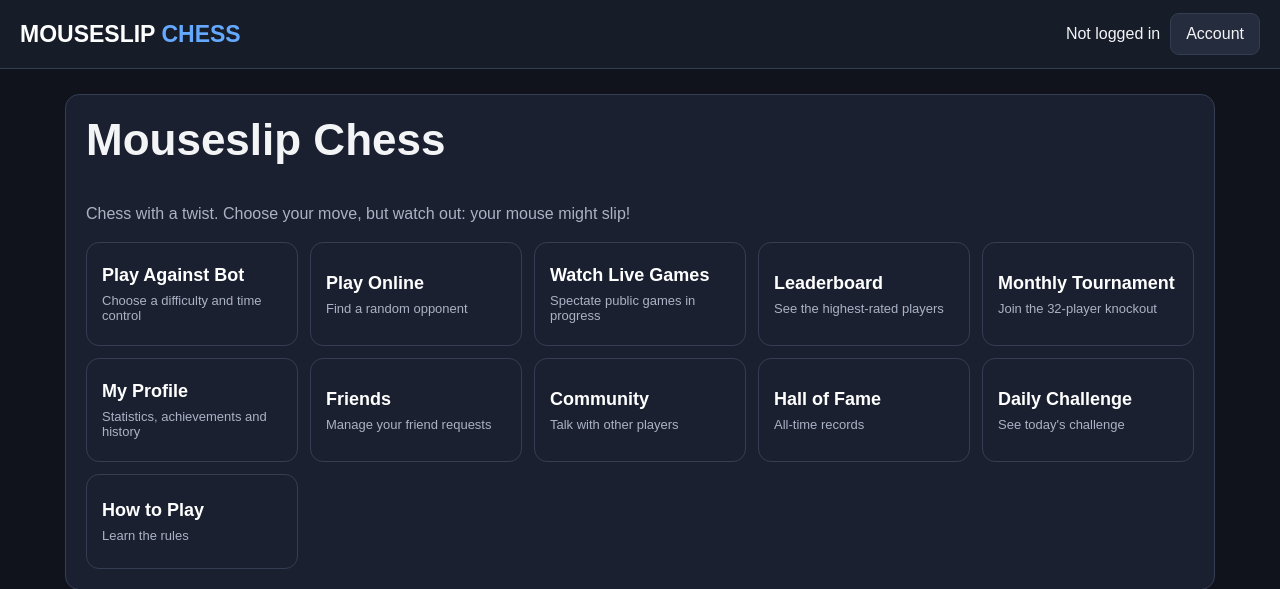
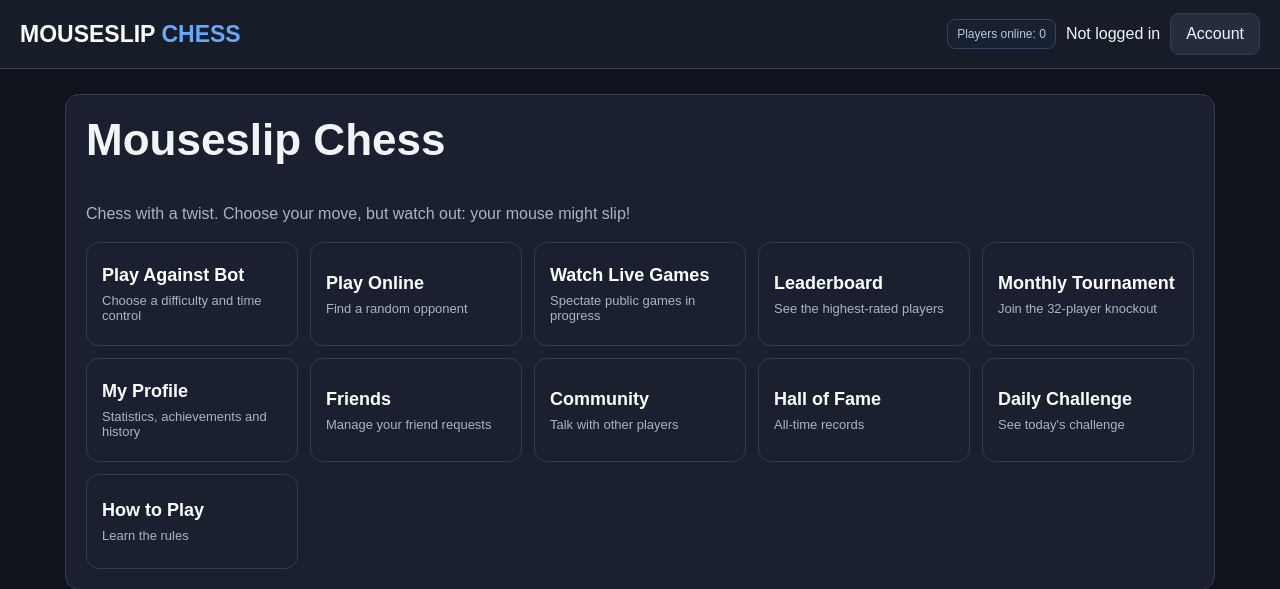
Before and after one commit to babath234-hub/Mouseslip-chess, a Flask app: page / in a window 1280 px wide. Shown: the top 589 px of the page. Run offline with Flask 3, Linux system fonts and the light colour scheme; data that the repository does not hold is empty; some libraries are stand-ins or nearby versions.

Commit message:
Add online player counter and prepare board interaction state

```diff
--- a/templates/index.html
+++ b/templates/index.html
@@ -87,6 +87,7 @@ nav button{background:var(--panel2);border:1px solid var(--border);color:white;p
 #chatMessages{max-height:180px;overflow-y:auto;background:#111725;padding:10px;border-radius:8px}
 .chat-line{padding:5px 0;border-bottom:1px solid #293146}
 #gameStatus{text-align:center;font-weight:bold;margin:12px}
+#onlinePlayerCount{font-size:12px;color:#b8c7dc;white-space:nowrap;padding:7px 9px;background:#182131;border:1px solid #354258;border-radius:8px}
 #tournamentBracket{display:grid;grid-template-columns:repeat(5,minmax(150px,1fr));gap:12px;overflow-x:auto}
 .round-column{min-width:150px;background:#151b29;padding:10px;border-radius:9px}
 .match-card{background:var(--panel2);border:1px solid var(--border);padding:10px;margin:10px 0;border-radius:8px;font-size:13px}
@@ -123,6 +124,7 @@ header{padding:12px}.container{width:96%;margin:14px auto}
 <header>
     <div class="logo" onclick="showScreen('homeScreen')">MOUSESLIP <span>CHESS</span></div>
     <div id="accountBar">
+        <span id="onlinePlayerCount" aria-live="polite">Players online: 0</span>
         <span id="headerUsername">Not logged in</span>
         <button class="secondary" onclick="showScreen('accountScreen')">Account</button>
     </div>
@@ -453,6 +455,7 @@ let gameMoves=[],customBoardTheme="classic",customPieceTheme="classic";
 let replayStates=[],replayMoves=[],replayIndex=0;
 let challengeEditorBoard=null,currentDailyChallenge=null;
 let gameStartTime=0,analysisArrows=[];
+let boardArrows=[],arrowStart=null,lastGameResultText="";
 let hallSongMuted=false;
 
 function updateHallVolumeButtons(){
@@ -880,6 +883,7 @@ function renderBoard(){
             const r=flipped?7-displayR:displayR,c=flipped?7-displayC:displayC;
             const square=document.createElement("div");
             square.className="square "+((r+c)%2===0?"light":"dark");
+            square.dataset.r=String(r);square.dataset.c=String(c);
             if(selectedSquare&&selectedSquare[0]===r&&selectedSquare[1]===c)square.classList.add("selected");
             if(lastMove&&((lastMove.from[0]===r&&lastMove.from[1]===c)||(lastMove.to[0]===r&&lastMove.to[1]===c)))square.classList.add("lastmove");
             if(legalSquares.some(move=>move[0]===r&&move[1]===c)){
@@ -898,6 +902,7 @@ function renderBoard(){
         }
     }
     applyBoardTheme();
+    renderBoardArrows();
 }
 function applyBoardTheme(){
     const themes={
```
